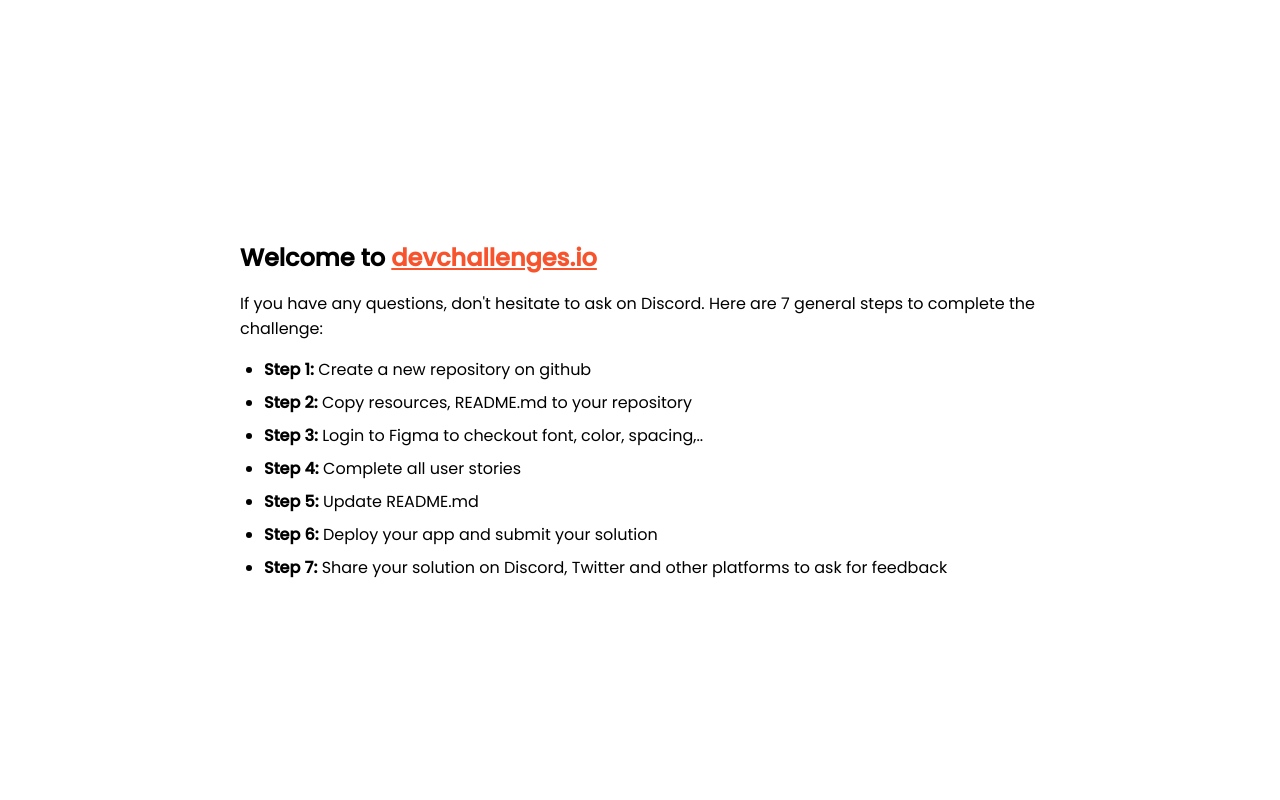
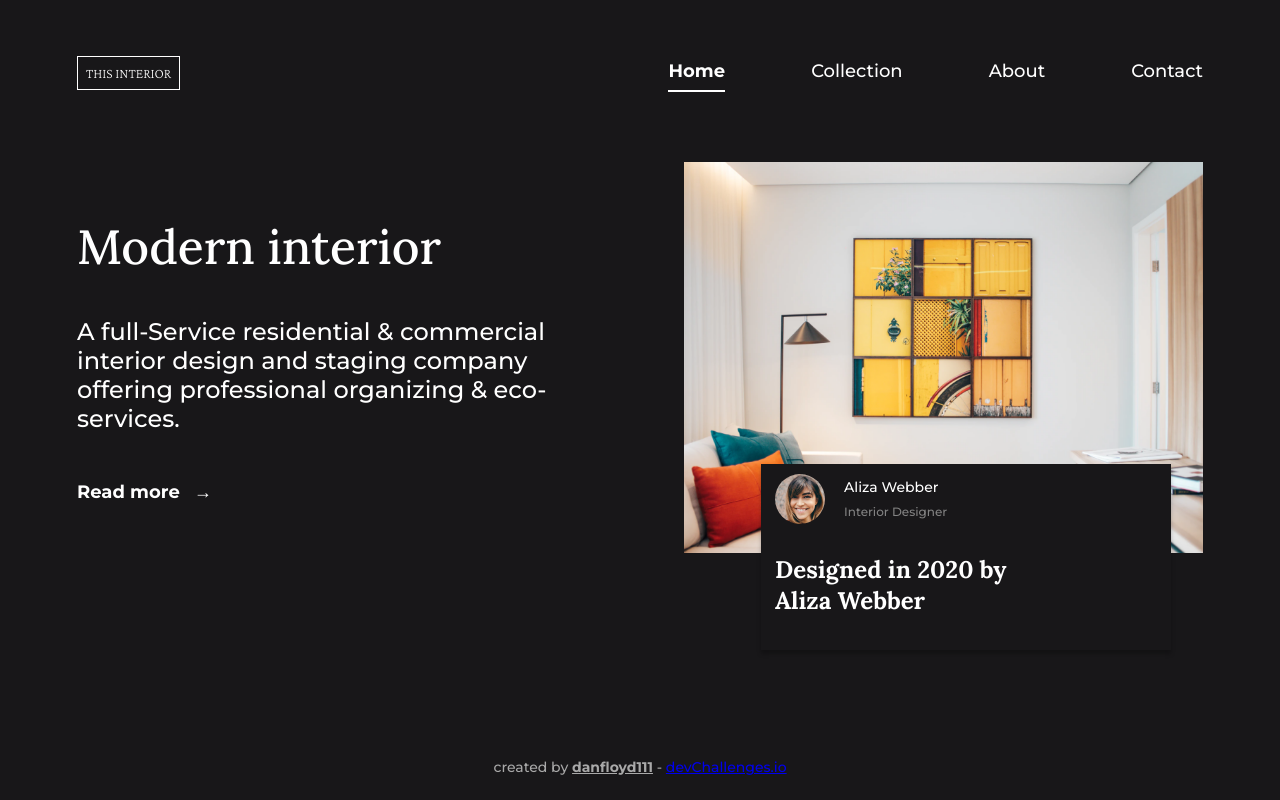
Before and after one commit to danfloyd111/dev-challenges-interior-consultant, a plain HTML site: page index.html in a window 1280 px wide. Drawn offline with nearby package versions, Linux system fonts and the light colour scheme.

Commit message:
Build the page

```diff
--- a/index.html
+++ b/index.html
@@ -4,92 +4,72 @@
     <meta charset="utf-8" />
     <meta
       name="viewport"
-      content="width=device-width, initial-scale=1,
-  maximum-scale=5"
+      content="width=device-width, initial-scale=1, maximum-scale=5"
     />
 
-    <link rel="icon" href="devchallenges.png" />
+    <link rel="icon" href="img/devchallenges.png" />
 
+    <link rel="stylesheet" href="style.css" />
+
+    <link rel="preconnect" href="https://fonts.googleapis.com">
+    <link rel="preconnect" href="https://fonts.gstatic.com" crossorigin>
     <link
-      rel="shortcut icon"
-      type="image/x-icon"
-      href="https://devchallenges.io/"
-    />
+      href="https://fonts.googleapis.com/css2?family=Crimson+Pro:wght@200&family=Lora:wght@500;700&family=Montserrat:wght@500;700&display=swap"
+      rel="stylesheet"
+    >
 
-    <link
-      href="https://fonts.googleapis.com/css2?family=Poppins:wght@400;500&display=swap"
-      rel="stylesheet"
-    />
-
-    <title>Devchallenges</title>
-
-    <style>
-      body {
-        font-family: "Poppins", sans-serif;
-      }
-
-      ul {
-        padding-left: 24px;
-      }
-
-      li {
-        margin-bottom: 8px;
-      }
-
-      .welcome {
-        max-width: 800px;
-        margin: 0 auto;
-      }
-
-      .welcome-text {
-        margin-top: 30vh;
-        font-weight: 500;
-      }
-
-      .welcome-text p {
-        font-size: 1rem;
-        font-weight: 400;
-      }
-
-      .welcome-text h1 {
-        font-size: 1.5rem;
-      }
-
-      .welcome-text a {
-        color: #f7542e;
-      }
-    </style>
+    <title>Interior consultant</title>
   </head>
   <body>
-    <div class="welcome">
-      <div class="welcome-text">
-        <h1>
-          Welcome to
-          <a href="https://devchallenges.io/" target="_blank"
-            >devchallenges.io</a
-          >
-        </h1>
-
-        <p>
-          If you have any questions, don't hesitate to ask on Discord. Here are
-          7 general steps to complete the challenge:
+    <header>
+      <div class="title-container">
+        <p class="title">
+          This interior
         </p>
       </div>
-
-      <ul>
-        <li><b>Step 1:</b> Create a new repository on github</li>
-        <li><b>Step 2:</b> Copy resources, README.md to your repository</li>
-        <li>
-          <b>Step 3:</b> Login to Figma to checkout font, color, spacing,..
-        </li>
-        <li><b>Step 4:</b> Complete all user stories</li>
-        <li><b>Step 5:</b> Update README.md</li>
-        <li><b>Step 6:</b> Deploy your app and submit your solution</li>
-        <li>
-          <b>Step 7:</b> Share your solution on Discord, Twitter and other
-          platforms to ask for feedback
-        </li>
-      </ul>
+      <nav>
+        <ul class="menu">
+          <li class="menu-entry selected"><p>Home</p></li>
+          <li class="menu-entry"><p>Collection</p></li>
+          <li class="menu-entry"><p>About</p></li>
+          <li class="menu-entry"><p>Contact</p></li>
+        </ul>
+      </nav>
+    </header>
+    <div class="page">
+      <div class="page-description">
+        <h1 class="description-header">Modern interior</h1>
+        <p class="description-body">A full-Service residential & commercial interior design and staging company offering professional organizing & eco-services.</p>
+        <a class="description-link" href="#">Read more<span class="right-arrow">&#8594;</span></a>
+      </div>
+      <div class="page-illustration">
+        <div class="illustration-container">
+          <img class="illustration" src="img/photo1.png" />
+          <div class="caption-box">
+            <div class="caption-header">
+              <img class="avatar" src="img/photo2.png" />
+              <div class="name-and-job">
+                <p class="name">Aliza Webber</p>
+                <p class="job">Interior Designer</p>
+              </div>
+            </div>
+            <div class="caption-body">
+              Designed in 2020 by Aliza Webber
+            </div>
+          </div>
+        </div>
+      </div>
     </div>
+    <footer>
+      created by <b><u>danfloyd111</u></b> -
+      <a
+        href="https://devchallenges.io"
+        target="_blank"
+        rel="noopener noreferrer"
+      >
+        devChallenges.io
+      </a>
+    </footer>
+    </footer>
   </body>
 </html>
--- /dev/null
+++ b/style.css
@@ -0,0 +1,219 @@
+* {
+  box-sizing: border-box;
+}
+
+body,
+html {
+  margin: 0;
+  height: 100%;
+}
+
+body {
+  display: grid;
+  grid-template-columns: 77px 1fr 1fr 77px;
+  grid-template-rows: min-content 1fr min-content;
+  gap: 0px 0px;
+  grid-template-areas:
+    "header header header header"
+    ". page page ."
+    "footer footer footer footer";
+  background-color: #181719;
+}
+
+header {
+  grid-area: header;
+  color: #ffffff;
+  padding: 42px 77px 0 77px;
+  display: flex;
+}
+
+.title-container {
+  flex: 1 1;
+}
+
+.menu {
+  display: flex;
+  list-style-type: none;
+  font-family: Montserrat;
+  font-style: normal;
+  font-weight: 500;
+  font-size: 18px;
+  line-height: 22px;
+}
+
+.menu-entry {
+  padding-right: 86px;
+  cursor: pointer;
+}
+
+.menu-entry:last-child {
+  padding-right: 0;
+}
+
+.menu-entry p {
+  margin: 0;
+}
+
+.menu-entry.selected p {
+  font-weight: bold;
+  width: fit-content;
+  padding-bottom: 8px;
+  border-bottom: 2px solid #ffffff;
+}
+
+.title {
+  width: fit-content;
+  padding: 8px;
+  border: 1px solid #ffffff;
+  text-transform: uppercase;
+  font-family: "Crimson Pro";
+  font-style: normal;
+  font-weight: 200;
+  font-size: 14px;
+  line-height: 16px;
+}
+
+.page {
+  grid-area: page;
+  display: flex;
+  margin-top: 50px;
+}
+
+.page-description {
+  color: #ffffff;
+  display: flex;
+  flex-direction: column;
+  justify-content: center;
+  flex: 1 1;
+  padding-right: 87px;
+}
+
+.description-header {
+  font-family: Lora;
+  font-style: normal;
+  font-weight: 500;
+  font-size: 48px;
+  line-height: 61px;
+  margin: 0;
+}
+
+.description-body {
+  font-family: Montserrat;
+  font-style: normal;
+  font-weight: normal;
+  font-size: 24px;
+  line-height: 29px;
+  margin: 40px 0 48px 0;
+}
+
+.description-link {
+  font-family: Montserrat;
+  font-style: normal;
+  font-weight: bold;
+  font-size: 18px;
+  line-height: 22px;
+  text-decoration: none;
+  color: #ffffff;
+}
+
+.description-link .right-arrow {
+  margin-left: 14px;
+}
+
+.description-link:visited {
+  color: #ffffff;
+}
+
+.page-illustration {
+  flex: 1 1;
+  display: flex;
+  flex-direction: column;
+  justify-content: center;
+}
+
+.illustration-container {
+  position: relative;
+}
+
+.illustration {
+  max-width: 777px;
+  width: 100%;
+  height: auto;
+}
+
+.caption-box {
+  background: #181719;
+  box-shadow: 0px 4px 4px rgba(0, 0, 0, 0.25);
+  padding: 10px 14px 34px 14px;
+  min-width: 410px;
+  width: fit-content;
+  position: absolute;
+  right: 32px;
+  bottom: 0;
+  transform: translateY(50%);
+}
+
+.caption-header {
+  display: flex;
+}
+
+.name-and-job {
+  display: flex;
+  flex-direction: column;
+  justify-content: center;
+  margin-left: 19px;
+}
+
+.name {
+  margin: 0;
+  font-family: "Montserrat";
+  font-style: normal;
+  font-weight: 500;
+  font-size: 14px;
+  line-height: 17px;
+  color: #ffffff;
+}
+
+.job {
+  margin: 8px 0 0 0;
+  font-family: "Montserrat";
+  font-style: normal;
+  font-weight: 500;
+  font-size: 12px;
+  line-height: 15px;
+  color: #828282;
+}
+
+.avatar {
+  width: 50px;
+  height: 50px;
+  border-radius: 50%;
+}
+
+.caption-body {
+  font-family: "Lora";
+  font-style: normal;
+  font-weight: bold;
+  font-size: 24px;
+  line-height: 31px;
+  color: #ffffff;
+  margin-top: 30px;
+  max-width: 287px;
+}
+
+footer {
+  grid-area: footer;
+  color: #a9a9a9;
+  padding-bottom: 24px;
+  padding-top: 200px;
+  text-align: center;
+  font-family: Montserrat;
+  font-style: normal;
+  font-weight: 500;
+  font-size: 14px;
+  line-height: 17px;
+}
+
+footer a:visited {
+  color: #a9a9a9;
+}
```
